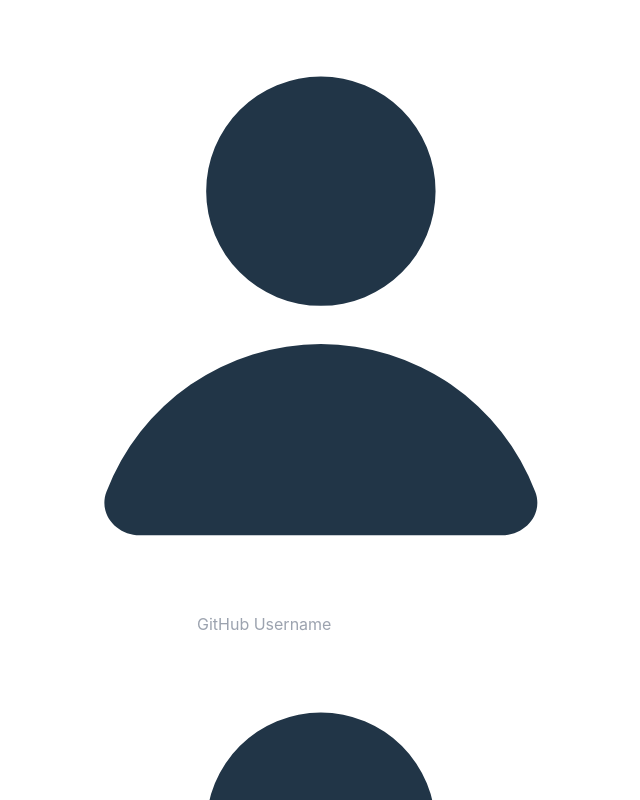
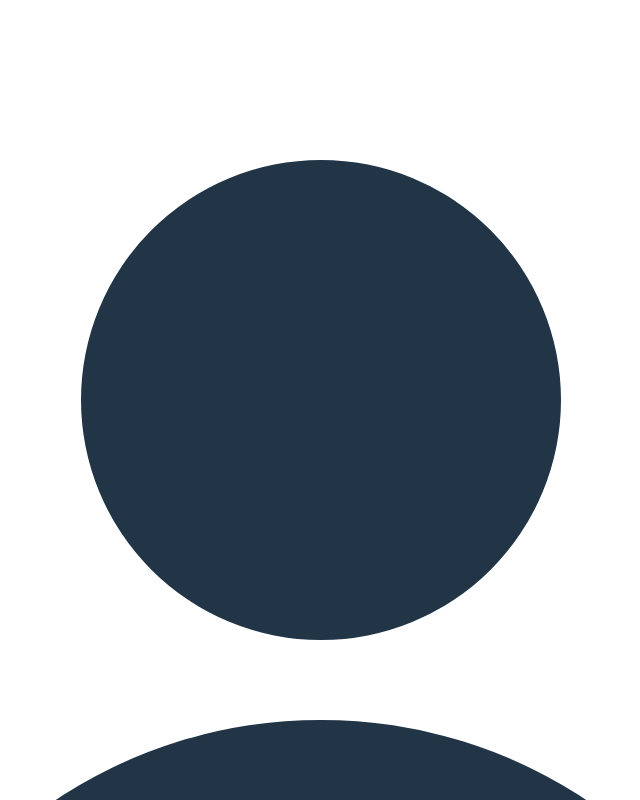
Before and after one commit to ApenasGabs/personal-blog, a React (Vite) app: page /register in a window 1280 px wide. Shown: the top 800 px of the page, without its empty margins (319-959 px from the left). Built offline with nearby package versions, Linux system fonts and the light colour scheme.

Commit message:
Corrigido estilos do componente App.css e adicionado rota para o componente Theme em App.tsx

```diff
--- a/src/App.css
+++ b/src/App.css
@@ -1,5 +1,5 @@
 #root {
-  max-width: 100vw;
+  width: 100vw;
   margin: 0 auto;
   text-align: center;
   overflow: hidden;
--- a/src/App.tsx
+++ b/src/App.tsx
@@ -1,12 +1,13 @@
 import { BrowserRouter, Route, Routes } from "react-router-dom";
 import "./App.css";
 import Home from "./pages/home/Home";
-import NotFound from "./pages/notFound/NotFound";
 import Login from "./pages/login/Login";
 import Navbar from "./components/navbar/Navbar";
 import { AuthProvider } from "./contexts/AuthContext";
 import SignUp from "./pages/SignUp/SignUp";
 import Footer from "./components/footer/Footer";
+import Theme from "./pages/theme/Theme";
+import NotFound from "./pages/notFound/NotFound";
 
 function App() {
   return (
@@ -18,6 +19,7 @@ function App() {
             <Route path="/home" element={<Home />} />
             <Route path="/register" element={<SignUp />} />
             <Route path="/login" element={<Login />} />
+            <Route path="/theme" element={<Theme />} />
             <Route path="/*" element={<NotFound />} />
           </Routes>
         </div>
```
